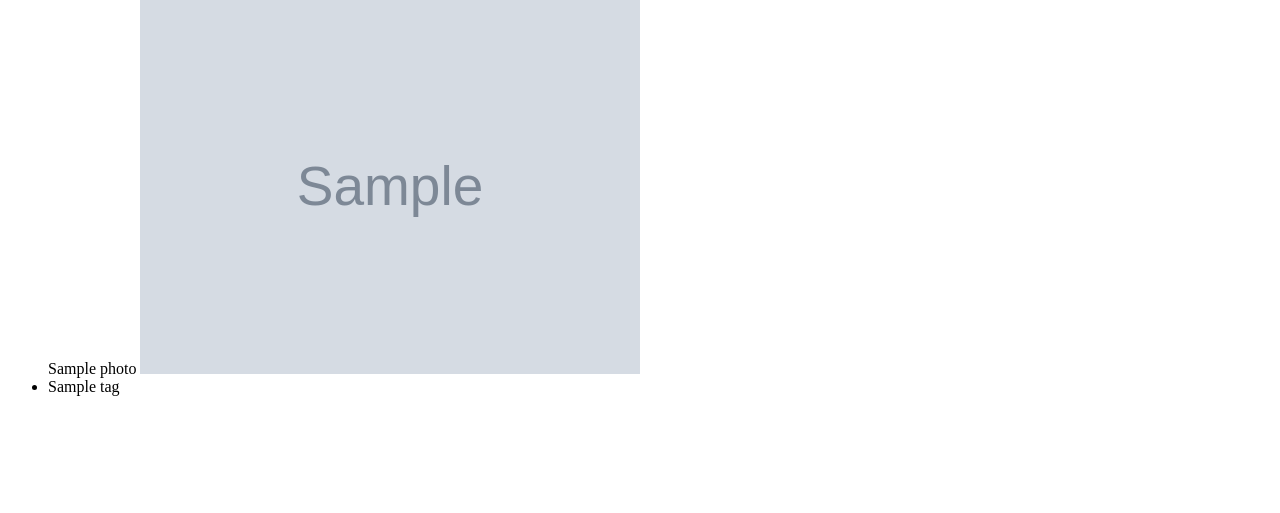
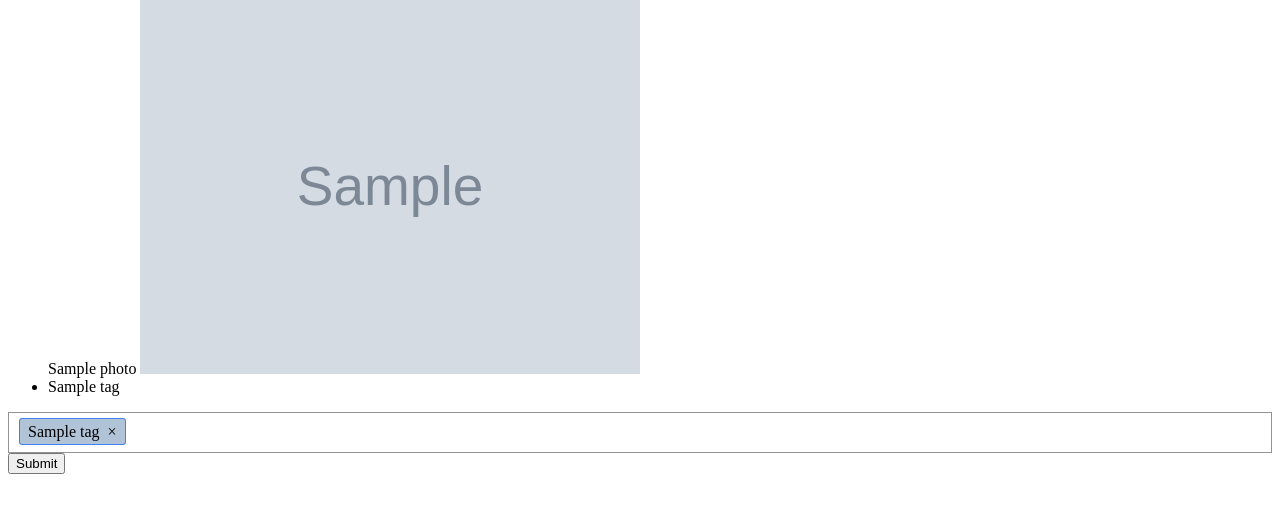
Before and after one commit to Anglbor/photos, a Django app: page /photo/1/ in a window 1280 px wide. Shown: the part 238-751 px from the top of the page. Run offline with Django 4.2, Linux system fonts and the light colour scheme; a user stored in the database is signed in; tables that the repository leaves empty hold one stand-in row (values such as "Sample post"); grey boxes marked "Sample" are stand-in pictures.

Commit message:
added tagging abilities to photos

```diff
--- a/photo_app/forms.py
+++ b/photo_app/forms.py
@@ -6,8 +6,6 @@ from .models import TAGS, LOCATIONS
 
 class PhotoForm(forms.ModelForm):
     tags = forms.ModelMultipleChoiceField(queryset=Tag.objects.all())
-
-
 
     class Meta:
         model = Photo
@@ -22,3 +20,7 @@ class DisplayForm(forms.ModelForm):
 
 class SearchForm(forms.Form):
     search = forms.CharField(label='search')
+
+
+class TagForm(forms.Form):
+    tags = forms.CharField(label='tags')
--- a/photo_app/models.py
+++ b/photo_app/models.py
@@ -24,6 +24,7 @@ LOCATIONS = (
 
 class Tag(models.Model):
     tag_name = models.CharField(max_length=256)
+    user = models.ForeignKey(User, on_delete=models.CASCADE)
 
     def __str__(self):
         return self.tag_name
--- /dev/null
+++ b/photo_app/static/static/js/tagger.css
@@ -0,0 +1,81 @@
+/**@license
+ *  _____
+ * |_   _|___ ___ ___ ___ ___
+ *   | | | .'| . | . | -_|  _|
+ *   |_| |__,|_  |_  |___|_|
+ *           |___|___|   version 0.4.4
+ *
+ * Tagger - Zero dependency, Vanilla JavaScript Tag Editor
+ *
+ * Copyright (c) 2018-2022 Jakub T. Jankiewicz <https://jcubic.pl/me>
+ * Released under the MIT license
+ */
+.tagger {
+    border: 1px solid #909497;
+}
+.tagger input[type="hidden"] {
+  /* fix for bootstrap */
+  display: none;
+}
+.tagger > ul {
+    display: flex;
+    width: 100%;
+    align-items: center;
+    padding: 4px 5px 0;
+    justify-content: space-between;
+    box-sizing: border-box;
+    height: auto;
+    flex: 0 0 auto;
+    overflow-y: auto;
+    margin: 0;
+    list-style: none;
+}
+.tagger > ul > li {
+    padding-bottom: 0.4rem;
+    margin: 0.4rem 5px 4px;
+}
+.tagger > ul > li:not(.tagger-new) a,
+.tagger > ul > li:not(.tagger-new) a:visited {
+    text-decoration: none;
+    color: black;
+}
+.tagger > ul > li:not(.tagger-new) > :first-child {
+    padding: 4px 4px 4px 8px;
+    background: #B1C3D7;
+    border: 1px solid #4181ed;
+    border-radius: 3px;
+}
+.tagger > ul > li:not(.tagger-new) > span,
+.tagger > ul > li:not(.tagger-new) > a > span {
+    white-space: nowrap;
+}
+.tagger li a.close {
+    padding: 4px;
+    margin-left: 4px;
+    /* for bootstrap */
+    float: none;
+    filter: alpha(opacity=100);
+    opacity: 1;
+    font-size: 16px;
+    line-height: 16px;
+}
+.tagger li a.close:hover {
+    color: white;
+}
+.tagger .tagger-new input {
+    border: none;
+    outline: none;
+    box-shadow: none;
+    width: 100%;
+    padding-left: 0;
+    background: transparent;
+}
+.tagger .tagger-new {
+    flex-grow: 1;
+    position: relative;
+    min-width: 40px;
+}
+.tagger.wrap > ul {
+    flex-wrap: wrap;
+    justify-content: start;
+}
--- /dev/null
+++ b/photo_app/static/static/js/tagger.js
@@ -0,0 +1,355 @@
+/**@license
+ *  _____
+ * |_   _|___ ___ ___ ___ ___
+ *   | | | .'| . | . | -_|  _|
+ *   |_| |__,|_  |_  |___|_|
+ *           |___|___|   version 0.4.4
+ *
+ * Tagger - Zero dependency, Vanilla JavaScript Tag Editor
+ *
+ * Copyright (c) 2018-2022 Jakub T. Jankiewicz <https://jcubic.pl/me>
+ * Released under the MIT license
+ */
+/* global define, module, global */
+(function(root, factory, undefined) {
+    if (typeof define === 'function' && define.amd) {
+        define([], factory);
+    } else if (typeof module === 'object' && module.exports) {
+        module.exports = factory();
+    } else {
+        root.tagger = factory();
+    }
+})(typeof window !== 'undefined' ? window : global, function(undefined) {
+    // ------------------------------------------------------------------------------------------
+    var get_text = (function() {
+        var div = document.createElement('div');
+        var text = ('innerText' in div) ? 'innerText' : 'textContent';
+        return function(element) {
+            return element[text];
+        };
+    })();
+    // ------------------------------------------------------------------------------------------
+    function tagger(input, options) {
+        if (input.length) {
+            return Array.from(input).map(function(input) {
+                return new tagger(input, options);
+            });
+        }
+        if (!(this instanceof tagger)) {
+            return new tagger(input, options);
+        }
+        var settings = merge({}, tagger.defaults, options);
+        this.init(input, settings);
+    }
+    // ------------------------------------------------------------------------------------------
+    function merge() {
+        if (arguments.length < 2) {
+            return arguments[0];
+        }
+        var target = arguments[0];
+        [].slice.call(arguments).reduce(function(acc, obj) {
+            if (is_object(obj)) {
+                Object.keys(obj).forEach(function(key) {
+                    if (is_object(obj[key])) {
+                        if (is_object(acc[key])) {
+                            acc[key] = merge({}, acc[key], obj[key]);
+                            return;
+                        }
+                    }
+                    acc[key] = obj[key];
+                });
+            }
+            return acc;
+        });
+        return target;
+    }
+    // ------------------------------------------------------------------------------------------
+    function is_object(arg) {
+        if (typeof arg !== 'object' || arg === null) {
+            return false;
+        }
+        return Object.prototype.toString.call(arg) === '[object Object]';
+    }
+    // ------------------------------------------------------------------------------------------
+    function create(tag, attrs, children) {
+        tag = document.createElement(tag);
+        Object.keys(attrs).forEach(function(name) {
+            if (name === 'style') {
+                Object.keys(attrs.style).forEach(function(name) {
+                    tag.style[name] = attrs.style[name];
+                });
+            } else {
+                tag.setAttribute(name, attrs[name]);
+            }
+        });
+        if (children !== undefined) {
+            children.forEach(function(child) {
+                var node;
+                if (typeof child === 'string') {
+                    node = document.createTextNode(child);
+                } else {
+                    node = create.apply(null, child);
+                }
+                tag.appendChild(node);
+            });
+        }
+        return tag;
+    }
+    // ------------------------------------------------------------------------------------------
+    function escape_regex(str) {
+        var special = /([-\\^$[\]()+{}?*.|])/g;
+        return str.replace(special, '\\$1');
+    }
+    var id = 0;
+    // ------------------------------------------------------------------------------------------
+    tagger.defaults = {
+        allow_duplicates: false,
+        allow_spaces: true,
+        completion: {
+            list: [],
+            delay: 400,
+            min_length: 2
+        },
+        tag_limit: -1,
+        add_on_blur: false,
+        link: function(name) {
+            return '/tag/' + name;
+        }
+    };
+    // ------------------------------------------------------------------------------------------
+    tagger.fn = tagger.prototype = {
+        init: function(input, settings) {
+            this._id = ++id;
+            this._settings = settings || {};
+            this._ul = document.createElement('ul');
+            this._input = input;
+            var wrapper = document.createElement('div');
+            if (settings.wrap) {
+                wrapper.className = 'tagger wrap';
+            } else {
+                wrapper.className = 'tagger';
+            }
+            this._input.setAttribute('hidden', 'hidden');
+            this._input.setAttribute('type', 'hidden');
+            var li = document.createElement('li');
+            li.className = 'tagger-new';
+            this._new_input_tag = document.createElement('input');
+            this.tags_from_input();
+            li.appendChild(this._new_input_tag);
+            this._completion = document.createElement('div');
+            this._completion.className = 'tagger-completion';
+            this._ul.appendChild(li);
+            input.parentNode.replaceChild(wrapper, input);
+            wrapper.appendChild(input);
+            wrapper.appendChild(this._ul);
+            li.appendChild(this._completion);
+            this._add_events();
+            this._toggle_completion(false);
+            if (this._settings.completion.list instanceof Array) {
+                this._build_completion(this._settings.completion.list);
+            }
+        },
+        // --------------------------------------------------------------------------------------
+        _add_events: function() {
+            var self = this;
+            this._ul.addEventListener('click', function(event) {
+                if (event.target.className.match(/close/)) {
+                    self._remove_tag(event.target);
+                    event.preventDefault();
+                } else if (event.target.tagName === 'UL') { //Focus new input when clicking in the whitespace of the Tagger instance
+                    self._new_input_tag.focus();
+                }
+            });
+            if (this._settings.add_on_blur) {
+                this._new_input_tag.addEventListener('blur', function(event) {
+                    if (self.add_tag(self._new_input_tag.value.trim())) {
+                        self._new_input_tag.value = '';
+                    }
+                });
+            }
+            // ----------------------------------------------------------------------------------
+            this._new_input_tag.addEventListener('keydown', function(event) {
+                if (event.keyCode === 13 || event.keyCode === 188 ||
+                    (event.keyCode === 32 && !self._settings.allow_spaces)) { // enter || comma || space
+                    if (self.add_tag(self._new_input_tag.value.trim())) {
+                        self._new_input_tag.value = '';
+                    }
+                    event.preventDefault();
+                } else if (event.keyCode === 8 && !self._new_input_tag.value) { // backspace
+                    if (self._tags.length > 0) {
+                        var li = self._ul.querySelector('li:nth-last-child(2)');
+                        self._ul.removeChild(li);
+                        self._tags.pop();
+                        self._input.value = self._tags.join(',');
+                    }
+                    event.preventDefault();
+                } else if (event.keyCode === 32 && (event.ctrlKey || event.metaKey)) {
+                    if (typeof self._settings.completion.list === 'function') {
+                        self.complete(self._new_input_tag.value);
+                    }
+                    self._toggle_completion(true);
+                    event.preventDefault();
+                } else if (self._tag_limit() && event.keyCode !== 9) { // tab
+                    event.preventDefault();
+                }
+            });
+            // ----------------------------------------------------------------------------------
+            this._new_input_tag.addEventListener('input', function(event) {
+                var value = self._new_input_tag.value;
+                if (self._tag_selected(value)) {
+                    if (self.add_tag(value)) {
+                        self._toggle_completion(false);
+                        self._new_input_tag.value = '';
+                    }
+                } else {
+                	var min = self._settings.completion.min_length;
+                    if (typeof self._settings.completion.list === 'function' && value.length >= min) {
+                        self.complete(value);
+                    }
+                    self._toggle_completion(value.length >= min);
+                }
+            });
+            // ----------------------------------------------------------------------------------
+            this._completion.addEventListener('click', function(event) {
+                if (event.target.tagName.toLowerCase() === 'a') {
+                    self.add_tag(get_text(event.target));
+                    self._new_input_tag.value = '';
+                    self._completion.innerHTML = '';
+                }
+            });
+        },
+        // --------------------------------------------------------------------------------------
+        _tag_selected: function(tag) {
+            if (this._last_completion) {
+                if (this._last_completion.includes(tag)) {
+                    var re = new RegExp('^' + escape_regex(tag));
+                    return this._last_completion.filter(function(test_tag) {
+                        return re.test(test_tag);
+                    }).length === 1;
+                }
+            }
+            return false;
+        },
+        // --------------------------------------------------------------------------------------
+        _toggle_completion: function(toggle) {
+            if (toggle) {
+                this._new_input_tag.setAttribute('list', 'tagger-completion-' + this._id);
+            } else {
+                this._new_input_tag.setAttribute('list', 'tagger-completion-disabled-' + this._id);
+            }
+        },
+        // --------------------------------------------------------------------------------------
+        _build_completion: function(list) {
+            this._completion.innerHTML = '';
+            this._last_completion = list;
+            if (list.length) {
+                var id = 'tagger-completion-' + this._id;
+                if (!this._settings.allow_duplicates) {
+                    list = list.filter(x => !this._tags.includes(x));
+                }
+                var datalist = create('datalist', {id: id}, list.map(function(tag) {
+                    return ['option', {}, [tag]];
+                }));
+                this._completion.appendChild(datalist);
+            }
+        },
+        // --------------------------------------------------------------------------------------
+        complete: function(value) {
+            if (this._settings.completion) {
+                var list = this._settings.completion.list;
+                if (typeof list === 'function') {
+                    var ret = list(value);
+                    if (ret && typeof ret.then === 'function') {
+                        ret.then(this._build_completion.bind(this));
+                    } else if (ret instanceof Array) {
+                        this._build_completion(ret);
+                    }
+                } else {
+                    this._build_completion(list);
+                }
+            }
+        },
+        // --------------------------------------------------------------------------------------
+        tags_from_input: function() {
+            this._tags = this._input.value.split(/\s*,\s*/).filter(Boolean);
+            this._tags.forEach(this._new_tag.bind(this));
+        },
+        // --------------------------------------------------------------------------------------
+        _new_tag: function(name) {
+            var close = ['a', {href: '#', 'class': 'close'}, ['\u00D7']];
+            var label = ['span', {'class': 'label'}, [name]];
+            var href = this._settings.link(name);
+            var li;
+            if (href === false) {
+                li = create('li', {}, [['span', {}, [label, close]]]);
+            } else {
+                var a_atts = {href: href, target: '_black'};
+                li = create('li', {}, [['a', a_atts, [label, close]]]);
+            }
+            this._ul.insertBefore(li, this._new_input_tag.parentNode);
+        },
+        // --------------------------------------------------------------------------------------
+        _tag_limit: function() {
+            return this._settings.tag_limit > 0 && this._tags.length >= this._settings.tag_limit;
+        },
+        // --------------------------------------------------------------------------------------
+        add_tag: function(name) {
+            if (!this._settings.allow_duplicates && this._tags.indexOf(name) !== -1) {
+                return false;
+            }
+            if (this._tag_limit()) {
+                return false;
+            }
+            if (this.is_empty(name)) {
+                return false;
+            }
+            this._new_tag(name);
+            this._tags.push(name);
+            this._input.value = this._tags.join(',');
+            return true;
+        },
+        // --------------------------------------------------------------------------------------
+        is_empty: function(value) {
+            switch(value) {
+                case '':
+                case '""':
+                case "''":
+                case '``':
+                case undefined:
+                case null:
+                    return true;
+                default:
+                    return false;
+            }
+        },
+        // --------------------------------------------------------------------------------------
+        remove_tag: function(name, remove_dom = true) {
+            this._tags = this._tags.filter(function(tag) {
+                return name !== tag;
+            });
+            this._input.value = this._tags.join(',');
+            if (remove_dom) {
+                var tags = Array.from(this._ul.querySelectorAll('.label'));
+                var re = new RegExp('^\s*' + escape_regex(name) + '\s*$');
+                var span = tags.find(function(node) {
+                    return node.innerText.match(re);
+                });
+                if (!span) {
+                    return false;
+                }
+                var li = span.closest('li');
+                this._ul.removeChild(li);
+                return true;
+            }
+        },
+        // --------------------------------------------------------------------------------------
+        _remove_tag: function(close) {
+            var li = close.closest('li');
+            var name = li.querySelector('.label').innerText;
+            this._ul.removeChild(li);
+            this.remove_tag(name, false);
+        }
+    };
+    // ------------------------------------------------------------------------------------------
+    return tagger;
+});
--- a/photo_app/templates/base.html
+++ b/photo_app/templates/base.html
@@ -3,7 +3,7 @@
 <!doctype html>
 <html>
     <head><meta charset="utf-8"></head>
-    <body style="background-color:powderblue;">
+<!--    <body style="background-color:powderblue;">-->
 <!--        <img src="{{ '/media/Django/04.jpg' }}" alt="logo">-->
         {% block content %}
         {% endblock %}
--- /dev/null
+++ b/photo_app/templates/css/style.css
@@ -0,0 +1,6 @@
+
+p {
+  width: 80px;
+  height: 30px;
+  background-image: linear-gradient(blue, yellow, red, green);
+}
--- a/photo_app/templates/display.html
+++ b/photo_app/templates/display.html
@@ -4,8 +4,9 @@
 
 {% block content %}
 
-
-<h2>Display:</h2>
+<head><meta charset="utf-8"></head>
+    <body style="background-color: silver">
+    <h2>Display:</h2>
     <ul>
 
 
@@ -16,4 +17,5 @@
     </ul>
 
 <script src="{% static 'static/js/image.js' %}"></script>
+    </body>
 {% endblock %}
--- a/photo_app/templates/photo.html
+++ b/photo_app/templates/photo.html
@@ -1,4 +1,5 @@
 {% extends 'base2.html' %}
+{% load static %}
 
 {% block content %}
         <h2>Photo:</h2>
@@ -12,8 +13,41 @@
         <li>{{tag.tag_name}}</li>
 
         {% endfor %}
+</ul>
+
+    <link href="{% static 'static/js/tagger.css' %}" rel="stylesheet">
+    <style>
+        .tagger + .tagger {
+        margin-top: 10px;
+        }
+    </style>
+        <form action="" method="post">
+            {% csrf_token %}
+            <input type="text" value="" name="tags" />
+            <input type="submit" value="Submit">
+        </form>
+
+
+        <script src="{% static 'static/js/tagger.js' %}"></script>
+        <script>
+            var input = document.querySelector('[name="tags"]');
+
+            var tags = tagger(input, {
+                              allow_duplicates: false,
+                              allow_spaces: true,
+                              wrap: true,
+                              completion: {
+                                  list: {{js_alltags|safe}}
+                              }
+                        });
 
 
 
-    </ul>
+            var taglist = {{js_tags|safe}};
+            for (i = 0; i < taglist.length; i++) {
+                console.log(taglist[i]);
+                tags.add_tag(taglist[i]);
+            };
+        </script>
+
 {% endblock %}
--- a/photo_app/views.py
+++ b/photo_app/views.py
@@ -1,4 +1,6 @@
 from pyexpat.errors import messages
+
+import json
 
 from django.contrib.auth import authenticate, login, logout
 from django.views import View
@@ -7,6 +9,7 @@ from django.shortcuts import render, redirect
 from .forms import PhotoForm, DisplayForm, SearchForm
 from django.contrib import messages
 
+# shows display photos, which are ordered by id of the user
 
 class DisplayView(View):
     def get(self, request):
@@ -20,12 +23,14 @@ class DisplayView(View):
 
     def post(self, request):
         photo_list = Photo.objects.filter(sender=request.user.id).order_by('name')
-        form =DisplayForm(request.POST)
+        form = DisplayForm(request.POST)
         ctx = {'photo_list': photo_list,
                'form': form}
         if form.is_valid():
             return render(request, 'display.html', ctx)
 
+
+# uploads photos, adding tags to the photos
 class Photo_upload_view(View):
     def get(self, request):
         form = PhotoForm()
@@ -52,7 +57,7 @@ class Photo_upload_view(View):
             # tag_query_set = Tag.objects.filter(tag_name=tag_name)
             for tag in tag_set:
                 new_photo.tag.add(tag)
-            new_photo.tag.save()
+            # new_photo.tag.save()
 
 
             # form.save()
@@ -66,12 +71,12 @@ class Photo_upload_view(View):
 
 
 
-
+# shows login for user, displays 3 different photos
 class LoginView(View):
     def get(self, request):
-        image_list =Display_photos.objects.order_by('?')[:3]
+        image_list = Display_photos.objects.order_by('?')[:3]
         context = {
-            "image_list" : image_list
+            "image_list": image_list
         }
         return render(request, "login.html", context)
 
@@ -88,14 +93,14 @@ class LoginView(View):
             return render(request, "login.html")
 
 
-
+# logout for the user
 class LogoutView(View):
     def get(self, request):
         logout(request)
         return redirect("login")
 
 
-
+# displays a single photo
 class PhotoView(View):
     def get(self, request, id):
         if not request.user.is_authenticated:
@@ -109,22 +114,59 @@ class PhotoView(View):
         if request.user.id != photo.sender.id:
             return redirect("display")
         # print(photo.tag.all())
+        # First get a list of all tag names associated with the photo.
+        # Remember that photo.tag.all() is a query set, _not_ an actual list. So it
+        # needs to be turned into a list using list comprehension.
+        taglist = [tag.tag_name for tag in photo.tag.all()]
+        # taglist = []
+        # for tag in photo.tag.all():
+        #     taglist.extend(tag.tag_name)
+        # Now turn the tag list into a json object that's readable by javascript.
+        js_tags = json.dumps(taglist)
+        # Having done this, the text must be marked as safe (even if it's not) so that
+        # special characters are not escaped, i.e. {{js_tags|safe}}.
+        # Without this, then "door" is given as &quotdoor&quot, which javascript
+        # knows nothing about and will error on.
+
+        # Same as above, but show all tags from the currently logged in user.
+        alltags = [tag.tag_name for tag in Tag.objects.filter(user=request.user.id)]
+        js_alltags = json.dumps(alltags)
+
         form = DisplayForm()
         ctx = {
-            'photo': photo
+            'photo': photo,
+            'js_tags': js_tags,
+            "js_alltags": js_alltags
         }
 
         # print(photo_list[0].photo.url)
+        return render(request, 'photo.html', ctx)
 
-        return render(request, 'photo.html', ctx)
+    def post(self, request, id):
+        # Future work should check if the tag fields exists in the request.
+        tag_name_list = request.POST['tags'].split(',')
+
+        photo = Photo.objects.get(pk=id)
+        photo.tag.clear()
+
+        for tag_name in tag_name_list:
+            try:
+                # print(f"attempting to query for tag {tag_name}")
+                tag = Tag.objects.get(user=request.user.id, tag_name=tag_name)
+            except Tag.DoesNotExist as e:
+                print(f'tag {tag_name} not found')
+                tag = Tag.objects.create(tag_name=tag_name, user=request.user)
+                print(f'created tag {tag_name}')
+            # here 'tag' must exist
+            photo.tag.add(tag)
+        photo.save()
+        # print(tag_name_list)
+        return self.get(request, id)
 
 
 
 
-
-
-
-
+# searching photos base on tags, and login user
 
 class SearchView(View):
     def get(self, request):
--- a/photos/settings.py
+++ b/photos/settings.py
@@ -9,7 +9,7 @@ https://docs.djangoproject.com/en/4.0/topics/settings/
 For the full list of settings and their values, see
 https://docs.djangoproject.com/en/4.0/ref/settings/
 """
-
+import os
 from pathlib import Path
 
 # Build paths inside the project like this: BASE_DIR / 'subdir'.
@@ -121,6 +121,8 @@ USE_TZ = True
 
 STATIC_URL = 'static/'
 
+staticfiles_dirs = [os.path.join(BASE_DIR, 'static')]
+
 # Default primary key field type
 # https://docs.djangoproject.com/en/4.0/ref/settings/#default-auto-field
 
```
Also changed, not shown: photo_app/static/static/js/tagger.d.ts (added, +41 -0 lines), photo_app/templates/base2.html (+2 -12 lines), photo_app/tests/test_photo.py (+13 -1 lines), photo_app/migrations/0005_tag_user.py (added).
